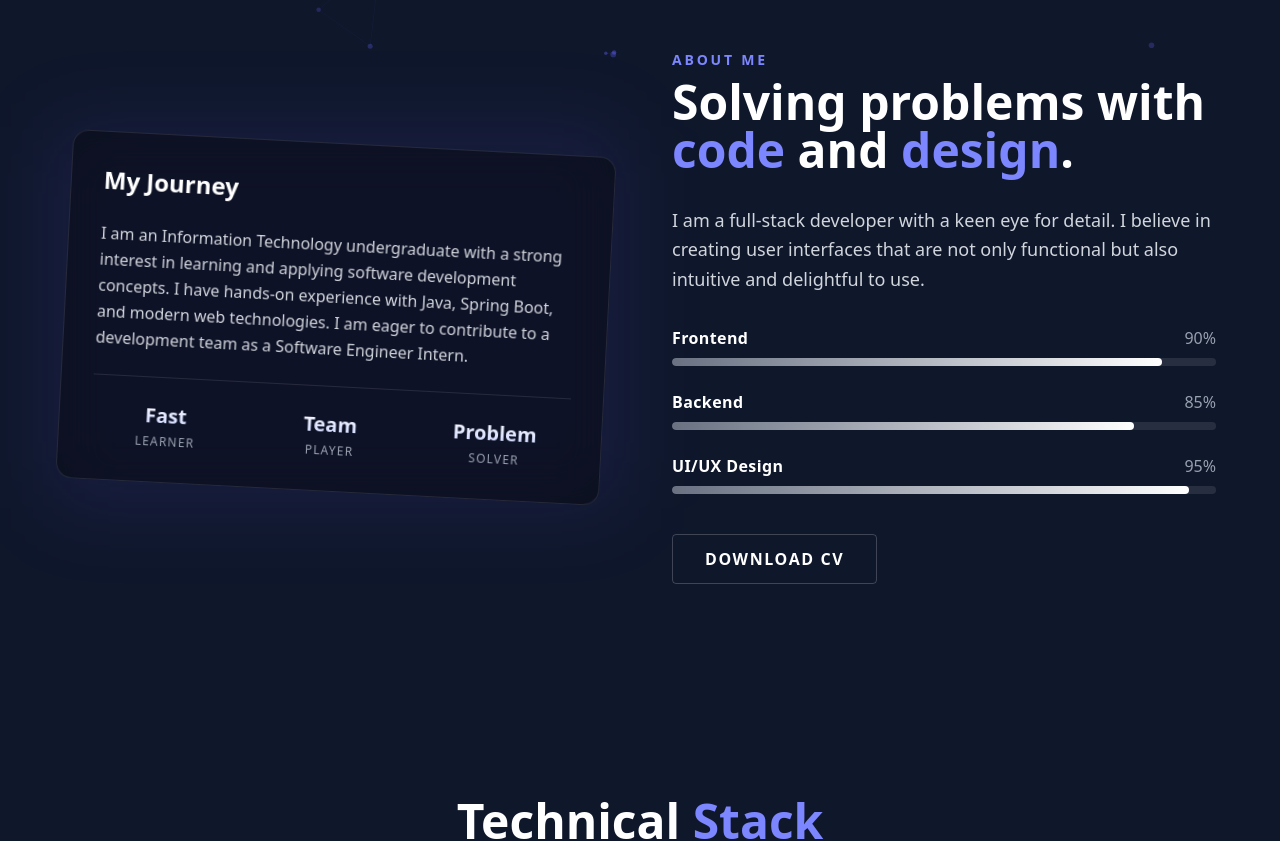
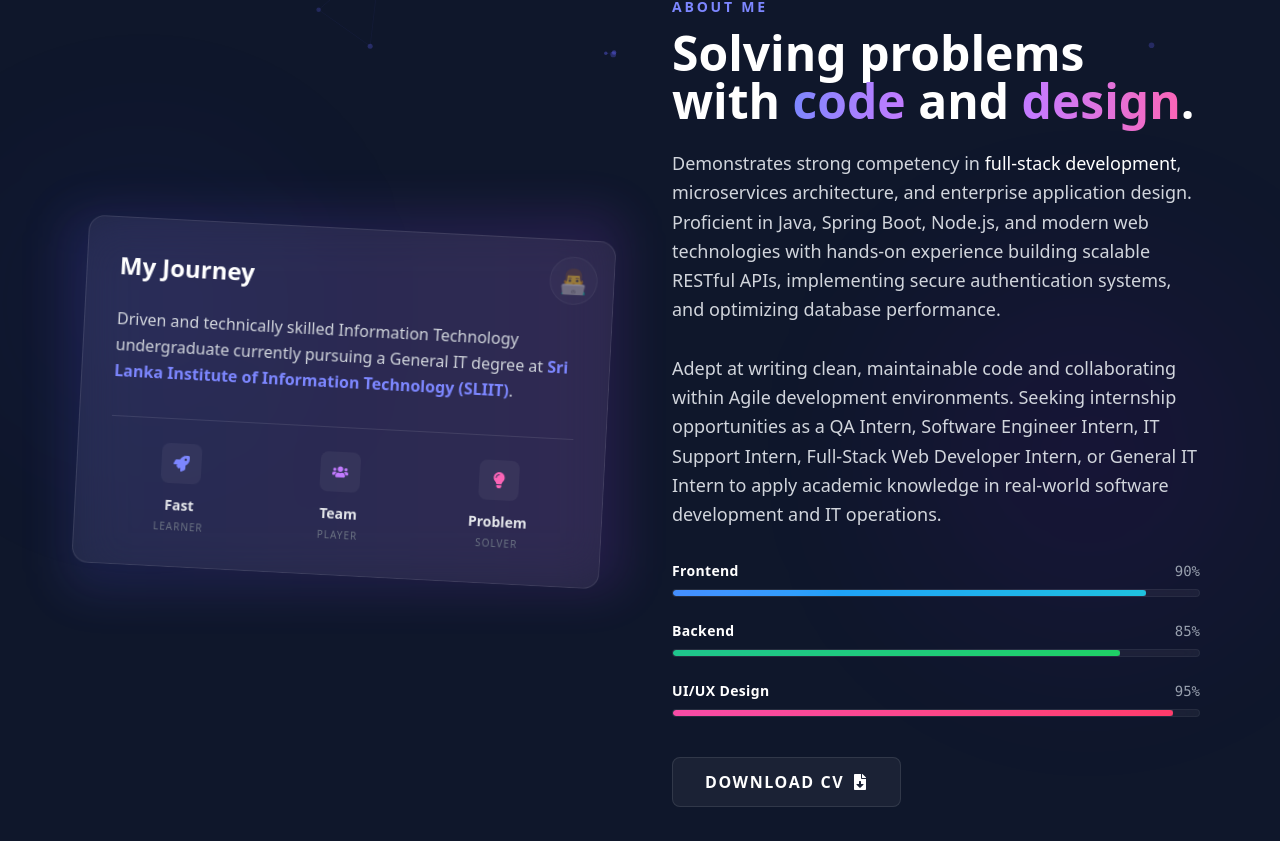
Before and after one commit to malindujayawickrama462/my-portfolio, a React app in the folder frontend/: page / in a window 1280 px wide. Shown: the part 740-1581 px from the top of the page. Built offline with nearby package versions, Linux system fonts and the light colour scheme; the HTML template or start-up script is replaced by a standard one.

Commit message:
enhanced about me

```diff
--- a/frontend/src/components/About.jsx
+++ b/frontend/src/components/About.jsx
@@ -1,93 +1,125 @@
 import React from 'react';
+import { motion } from 'framer-motion';
+import { FaRocket, FaUsers, FaLightbulb, FaFileDownload } from 'react-icons/fa';
 
 export default function About() {
     const skills = [
-        { name: 'Frontend', level: '90%', width: 'w-[90%]' },
-        { name: 'Backend', level: '85%', width: 'w-[85%]' },
-        { name: 'UI/UX Design', level: '95%', width: 'w-[95%]' },
-    ];
-
-    const stats = [
-        { value: '5+', label: 'Years Experience' },
-        { value: '50+', label: 'Projects Completed' },
-        { value: '20+', label: 'Happy Clients' },
+        { name: 'Frontend', level: '90%', width: '90%', color: 'from-blue-500 to-cyan-500' },
+        { name: 'Backend', level: '85%', width: '85%', color: 'from-emerald-500 to-green-500' },
+        { name: 'UI/UX Design', level: '95%', width: '95%', color: 'from-pink-500 to-rose-500' },
     ];
 
     return (
-        <section id="about" className="relative min-h-screen flex items-center justify-center py-20 text-white z-20">
-            <div className="max-w-6xl w-full grid grid-cols-1 md:grid-cols-2 gap-16 items-center">
+        <section id="about" className="relative min-h-screen flex items-center justify-center py-20 text-white z-20 overflow-hidden">
+            {/* Background Elements */}
+            <div className="absolute top-1/4 left-0 w-72 h-72 bg-indigo-600/10 rounded-full blur-[100px] -z-10 animate-pulse"></div>
+            <div className="absolute bottom-1/4 right-0 w-96 h-96 bg-purple-600/10 rounded-full blur-[100px] -z-10 animate-pulse delay-700"></div>
+
+            <div className="max-w-6xl w-full grid grid-cols-1 md:grid-cols-2 gap-16 items-center px-4">
 
                 {/* Left Column - Image/Visuals */}
-                <div className="relative">
-                    <div className="absolute -inset-4 bg-indigo-500/10 rounded-2xl blur-2xl"></div>
-                    <div className="relative bg-black/40 backdrop-blur-xl border border-white/10 rounded-2xl p-8 transform rotate-3 hover:rotate-0 transition-all duration-500 hover:border-indigo-500/30 hover:shadow-indigo-500/20 hover:shadow-2xl">
-                        <h3 className="text-2xl font-bold mb-6">My Journey</h3>
-                        <p className="text-gray-300 leading-relaxed mb-6">
-                            I am an Information Technology undergraduate with a strong interest in learning and
-                            applying software development concepts. I have hands-on experience with Java, Spring Boot,
-                            and modern web technologies. I am eager to contribute to a development team as a Software Engineer Intern.
+                <motion.div
+                    initial={{ opacity: 0, x: -50 }}
+                    whileInView={{ opacity: 1, x: 0 }}
+                    viewport={{ once: true }}
+                    transition={{ duration: 0.6 }}
+                    className="relative"
+                >
+                    <div className="absolute -inset-4 bg-gradient-to-r from-indigo-500/20 to-purple-500/20 rounded-2xl blur-xl opacity-70"></div>
+                    <div className="relative bg-white/5 backdrop-blur-xl border border-white/10 rounded-2xl p-8 transform rotate-3 hover:rotate-0 transition-all duration-500 hover:border-indigo-500/30 hover:shadow-2xl hover:shadow-indigo-500/10 group">
+                        <div className="absolute top-0 right-0 p-4 opacity-50 group-hover:opacity-100 transition-opacity">
+                            <div className="w-12 h-12 bg-white/5 rounded-full flex items-center justify-center border border-white/10">
+                                <span className="text-2xl">👨‍💻</span>
+                            </div>
+                        </div>
+
+                        <h3 className="text-2xl font-bold mb-6 text-white group-hover:text-indigo-300 transition-colors">My Journey</h3>
+                        <p className="text-gray-300 leading-relaxed mb-8">
+                            Driven and technically skilled Information Technology undergraduate currently pursuing a General IT degree at
+                            <span className="text-indigo-400 font-semibold"> Sri Lanka Institute of Information Technology (SLIIT)</span>.
                         </p>
+
                         <div className="grid grid-cols-3 gap-4 border-t border-white/10 pt-6">
-                            {/* Stats replaced with Core Soft Skills for an intern context */}
-                            <div className="text-center">
-                                <div className="text-xl font-bold text-transparent bg-clip-text bg-linear-to-b from-white to-indigo-200">
-                                    Fast
+                            <div className="text-center group/item">
+                                <div className="w-10 h-10 mx-auto bg-white/5 rounded-lg flex items-center justify-center mb-3 group-hover/item:bg-indigo-500/20 transition-colors">
+                                    <FaRocket className="text-indigo-400 group-hover/item:scale-110 transition-transform" />
                                 </div>
-                                <div className="text-xs text-gray-400 uppercase tracking-widest mt-1">
-                                    Learner
+                                <div className="text-sm font-bold text-gray-200">Fast</div>
+                                <div className="text-[10px] text-gray-500 uppercase tracking-widest mt-1">Learner</div>
+                            </div>
+                            <div className="text-center group/item">
+                                <div className="w-10 h-10 mx-auto bg-white/5 rounded-lg flex items-center justify-center mb-3 group-hover/item:bg-purple-500/20 transition-colors">
+                                    <FaUsers className="text-purple-400 group-hover/item:scale-110 transition-transform" />
                                 </div>
+                                <div className="text-sm font-bold text-gray-200">Team</div>
+                                <div className="text-[10px] text-gray-500 uppercase tracking-widest mt-1">Player</div>
                             </div>
-                            <div className="text-center">
-                                <div className="text-xl font-bold text-transparent bg-clip-text bg-linear-to-b from-white to-indigo-200">
-                                    Team
+                            <div className="text-center group/item">
+                                <div className="w-10 h-10 mx-auto bg-white/5 rounded-lg flex items-center justify-center mb-3 group-hover/item:bg-pink-500/20 transition-colors">
+                                    <FaLightbulb className="text-pink-400 group-hover/item:scale-110 transition-transform" />
                                 </div>
-                                <div className="text-xs text-gray-400 uppercase tracking-widest mt-1">
-                                    Player
-                                </div>
-                            </div>
-                            <div className="text-center">
-                                <div className="text-xl font-bold text-transparent bg-clip-text bg-linear-to-b from-white to-indigo-200">
-                                    Problem
-                                </div>
-                                <div className="text-xs text-gray-400 uppercase tracking-widest mt-1">
-                                    Solver
-                                </div>
+                                <div className="text-sm font-bold text-gray-200">Problem</div>
+                                <div className="text-[10px] text-gray-500 uppercase tracking-widest mt-1">Solver</div>
                             </div>
                         </div>
                     </div>
-                </div>
+                </motion.div>
 
                 {/* Right Column - Content */}
-                <div>
-                    <h2 className="text-sm font-bold tracking-[0.2em] text-indigo-400 uppercase mb-2">About Me</h2>
-                    <h1 className="text-4xl md:text-5xl font-bold mb-8">
-                        Solving problems with <span className="text-indigo-400">code</span> and <span className="text-indigo-400">design</span>.
+                <motion.div
+                    initial={{ opacity: 0, x: 50 }}
+                    whileInView={{ opacity: 1, x: 0 }}
+                    viewport={{ once: true }}
+                    transition={{ duration: 0.6, delay: 0.2 }}
+                >
+                    <h2 className="text-sm font-bold tracking-[0.2em] text-indigo-400 uppercase mb-3">About Me</h2>
+                    <h1 className="text-4xl md:text-5xl font-bold mb-6">
+                        Solving problems with <span className="text-transparent bg-clip-text bg-gradient-to-r from-indigo-400 to-purple-400">code</span> and <span className="text-transparent bg-clip-text bg-gradient-to-r from-purple-400 to-pink-400">design</span>.
                     </h1>
 
-                    <p className="text-gray-300 leading-relaxed mb-8 text-lg">
-                        I am a full-stack developer with a keen eye for detail. I believe in creating user interfaces
-                        that are not only functional but also intuitive and delightful to use.
+                    <p className="text-gray-300 leading-relaxed mb-8 text-base md:text-lg">
+                        Demonstrates strong competency in <span className="text-white font-medium">full-stack development</span>, microservices architecture, and enterprise application design.
+                        Proficient in Java, Spring Boot, Node.js, and modern web technologies with hands-on experience building scalable
+                        RESTful APIs, implementing secure authentication systems, and optimizing database performance.
+                        <br /><br />
+                        Adept at writing clean, maintainable code and collaborating within Agile development environments.
+                        Seeking internship opportunities as a QA Intern, Software Engineer Intern, IT Support Intern,
+                        Full-Stack Web Developer Intern, or General IT Intern to apply academic knowledge in real-world software development and IT operations.
                     </p>
 
-                    <div className="space-y-6">
+                    <div className="space-y-6 mb-10">
                         {skills.map((skill, index) => (
                             <div key={index}>
                                 <div className="flex justify-between mb-2">
-                                    <span className="font-semibold tracking-wide">{skill.name}</span>
-                                    <span className="text-gray-400">{skill.level}</span>
+                                    <span className="font-semibold tracking-wide text-sm">{skill.name}</span>
+                                    <span className="text-gray-400 text-sm font-mono">{skill.level}</span>
                                 </div>
-                                <div className="h-2 w-full bg-white/10 rounded-full overflow-hidden">
-                                    <div className={`h-full bg-linear-to-r from-gray-500 to-white rounded-full ${skill.width}`}></div>
+                                <div className="h-2 w-full bg-white/5 rounded-full overflow-hidden backdrop-blur-sm border border-white/5">
+                                    <motion.div
+                                        initial={{ width: 0 }}
+                                        whileInView={{ width: skill.width }}
+                                        viewport={{ once: true }}
+                                        transition={{ duration: 1, delay: 0.5 + (index * 0.1), ease: "easeOut" }}
+                                        className={`h-full bg-gradient-to-r ${skill.color} rounded-full relative`}
+                                    >
+                                        <div className="absolute inset-0 bg-white/20 animate-pulse"></div>
+                                    </motion.div>
                                 </div>
                             </div>
                         ))}
                     </div>
 
-                    <button className="mt-10 px-8 py-3 border border-white/20 hover:bg-white/10 text-white font-bold uppercase tracking-widest transition-colors duration-300 rounded hover:border-white/40"
->
-                        Download CV
-                    </button>
-                </div>
+                    <motion.button
+                        whileHover={{ scale: 1.05 }}
+                        whileTap={{ scale: 0.95 }}
+                        className="group relative px-8 py-3 bg-white/5 hover:bg-white/10 text-white font-bold uppercase tracking-widest transition-all duration-300 rounded-lg border border-white/10 hover:border-indigo-500/50 overflow-hidden"
+                    >
+                        <div className="absolute inset-0 w-full h-full bg-gradient-to-r from-indigo-500/20 to-purple-500/20 opacity-0 group-hover:opacity-100 transition-opacity duration-300"></div>
+                        <span className="relative z-10 flex items-center gap-2">
+                            Download CV <FaFileDownload className="group-hover:translate-y-1 transition-transform" />
+                        </span>
+                    </motion.button>
+                </motion.div>
 
             </div>
         </section>
```
